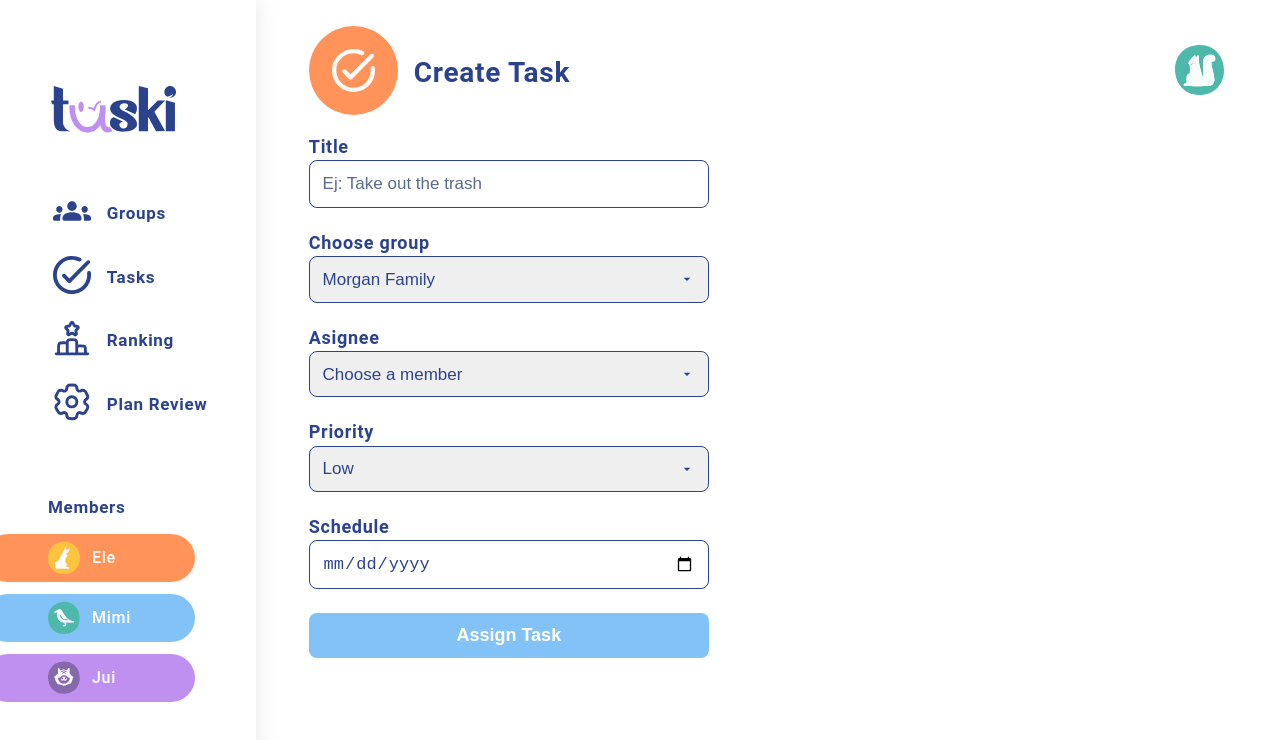
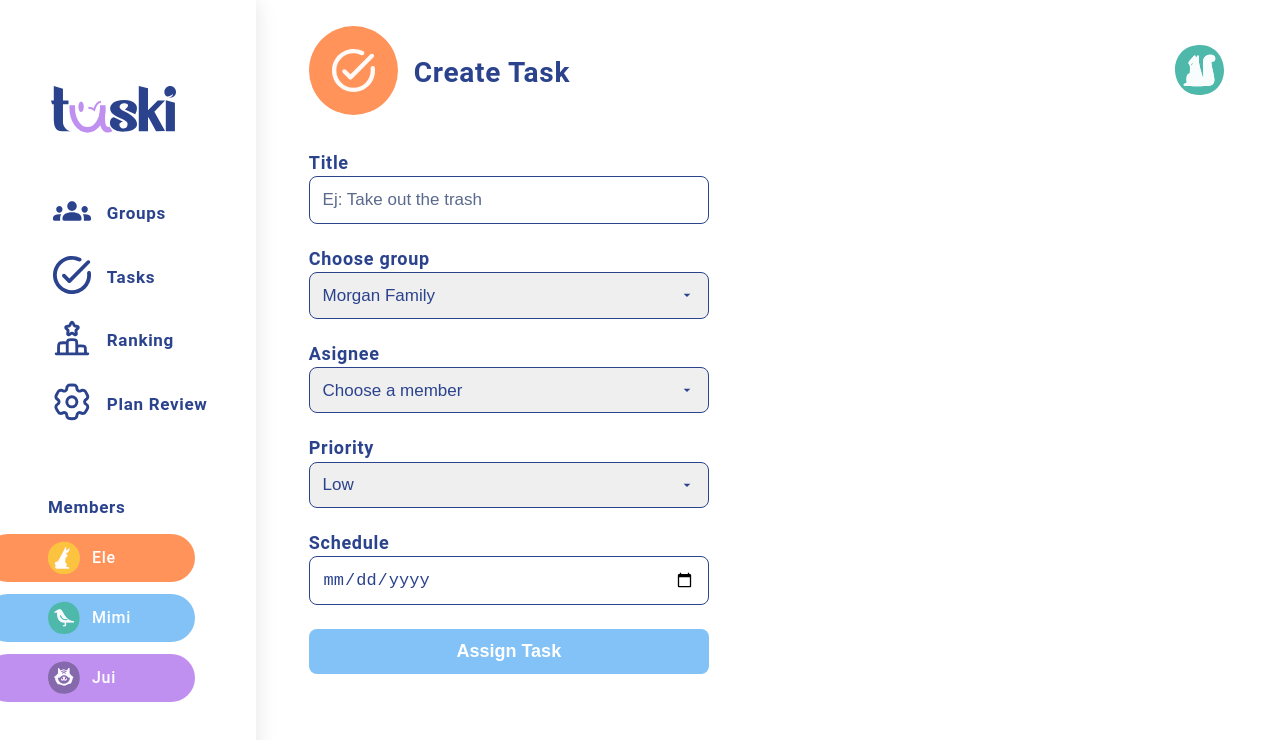
Before and after one commit to NikSala10/TaskiProject, a React (Vite) app: page /create-task in a window 1280 px wide. Shown: the top 740 px of the page. Built offline with nearby package versions, Linux system fonts and the light colour scheme.

Commit message:
style(page/create task): add styles for createTask page

```diff
--- a/src/pages/CreateTask/CreateTask.css
+++ b/src/pages/CreateTask/CreateTask.css
@@ -3,3 +3,6 @@
     flex-direction: column;
     gap: 1.5rem;
 }
+.create-task-page{
+    margin-top: 1rem;
+}
```
